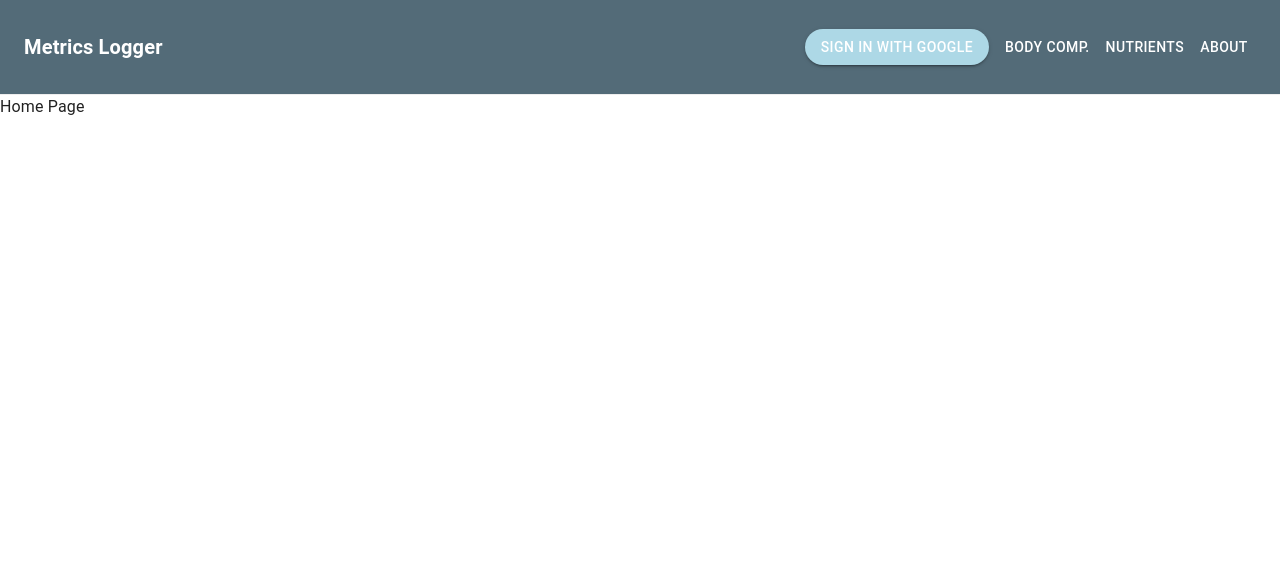
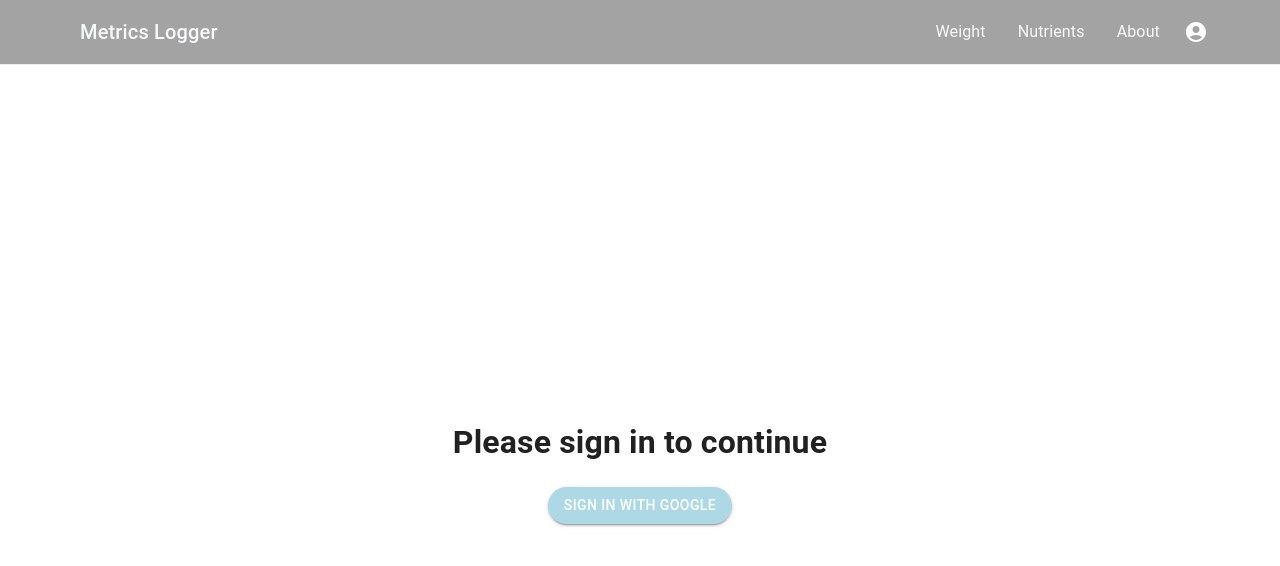
Before and after one commit to natantes/metrics_logger, a React (Create React App) app: page / in a window 1280 px wide. Shown: the top 566 px of the page. Built offline with nearby package versions, Linux system fonts and the light colour scheme; no server answers.

Commit message:
UI fixes

```diff
--- a/package.json
+++ b/package.json
@@ -5,6 +5,7 @@
   "dependencies": {
     "@emotion/react": "^11.11.1",
     "@emotion/styled": "^11.11.0",
+    "@mui/icons-material": "^5.14.18",
     "@mui/material": "^5.14.18",
     "@testing-library/jest-dom": "^5.17.0",
     "@testing-library/react": "^13.4.0",
--- a/public/index.html
+++ b/public/index.html
@@ -2,7 +2,12 @@
 <html lang="en">
   <head>
     <meta charset="utf-8" />
-    <link rel="icon" href="%PUBLIC_URL%/favicon.ico" />
+    <link rel="icon" href="%PUBLIC_URL%/Minimalist_Sandbox_Icon.png" />
+    <link
+      href="https://fonts.googleapis.com/css2?family=Montserrat:wght@400;700&display=swap"
+      rel="stylesheet"
+    />
+
     <meta name="viewport" content="width=device-width, initial-scale=1" />
     <meta name="theme-color" content="#000000" />
     <meta
@@ -24,7 +29,7 @@
       work correctly both with client-side routing and a non-root public URL.
       Learn how to configure a non-root public URL by running `npm run build`.
     -->
-    <title>React App</title>
+    <title>Metrics Logger</title>
   </head>
   <body>
     <noscript>You need to enable JavaScript to run this app.</noscript>
--- a/src/App.jsx
+++ b/src/App.jsx
@@ -1,6 +1,6 @@
 import React, { useState, useEffect, useContext } from "react";
 import { BrowserRouter, Routes, Route, Navigate } from "react-router-dom";
-import { Snackbar } from "@mui/material";
+import { Snackbar, Box } from "@mui/material";
 import { UserContext } from "./state/UserContext";
 import { Navbar } from "./components/Navbar";
 import { CssBaseline } from "@mui/material";
@@ -8,6 +8,8 @@ import { SignIn } from "./components/SignIn";
 import PrivateRoute from "./auth/PrivateRoute";
 import Weight from "./components/Weight";
 import { ThemeProvider, createTheme } from "@mui/material/styles";
+import { ComingSoon } from "./components/ComingSoon";
+import { LandingPage } from "./components/LandingPage";
 
 function App() {
   const { user } = useContext(UserContext);
@@ -57,7 +59,13 @@ function App() {
     <BrowserRouter>
       <ThemeProvider theme={theme}>
         <CssBaseline />
-        <Navbar />
+        <Box
+          sx={{
+            marginBottom: "60px",
+          }}
+        >
+          <Navbar />
+        </Box>
         <Routes>
           <Route path="/signin" element={<SignIn />} />
           <Route
@@ -68,7 +76,23 @@ function App() {
               </PrivateRoute>
             }
           />
-          <Route path="/" element={<div>Home Page</div>} />
+          <Route
+            path="/nutrients"
+            element={
+              <PrivateRoute>
+                <ComingSoon />
+              </PrivateRoute>
+            }
+          />
+          <Route
+            path="/about"
+            element={
+              <PrivateRoute>
+                <ComingSoon />
+              </PrivateRoute>
+            }
+          />
+          <Route path="/" element={<LandingPage />} />
           {!user && (
             <Route path="*" element={<Navigate replace to="/signin" />} />
           )}
--- a/src/components/Chart.jsx
+++ b/src/components/Chart.jsx
@@ -82,11 +82,10 @@ const StyledWeightChart = ({ data, unit }) => {
         data: sortedData.map((d) =>
           unit === "kg" ? d.weight : convertKgToLbs(d.weight)
         ),
-        fill: false,
         backgroundColor: "transparent",
         pointBorderWidth: 1,
         borderColor: "rgb(75, 192, 192)",
-        tension: 0.3,
+        tension: 0.2,
       },
     ],
   };
--- /dev/null
+++ b/src/components/ComingSoon.jsx
@@ -0,0 +1,17 @@
+import React from "react";
+import { Grid } from "@mui/material";
+
+export const ComingSoon = () => {
+  return (
+    <Grid
+      container
+      spacing={0}
+      direction="column"
+      alignItems="center"
+      justifyContent="center"
+      sx={{ minHeight: "100vh" }}
+    >
+      <h1>Coming Soon</h1>
+    </Grid>
+  );
+};
--- /dev/null
+++ b/src/components/LandingPage.jsx
@@ -0,0 +1,54 @@
+import React, { useContext, useEffect } from "react";
+import { Button, Grid } from "@mui/material";
+import { signInWithGoogle } from "../auth/auth";
+import { useNavigate } from "react-router-dom";
+import { UserContext } from "../state/UserContext";
+
+export const LandingPage = () => {
+  const navigate = useNavigate();
+  const { user } = useContext(UserContext);
+
+  // Handle sign-in
+  const handleSignIn = async () => {
+    try {
+      const user = await signInWithGoogle();
+      if (user) {
+        navigate("/weight");
+      }
+    } catch (error) {
+      console.error("Error signing in with Google: ", error);
+    }
+  };
+
+  // Use useEffect to navigate after user state changes
+  useEffect(() => {
+    if (user) {
+      navigate("/weight");
+    }
+  }, [user, navigate]);
+
+  return (
+    <Grid
+      container
+      spacing={0}
+      direction="column"
+      alignItems="center"
+      justifyContent="center"
+      sx={{ minHeight: "100vh" }}
+    >
+      <h1>Please sign in to continue</h1>
+      <Button
+        type="button"
+        variant="contained"
+        onClick={handleSignIn}
+        sx={{
+          bgcolor: "primary.main",
+          color: "white",
+          "&:hover": { bgcolor: "primary.dark" },
+        }}
+      >
+        Sign In with Google
+      </Button>
+    </Grid>
+  );
+};
--- a/src/components/Navbar.jsx
+++ b/src/components/Navbar.jsx
@@ -1,8 +1,16 @@
 import { UserContext } from "../state/UserContext";
 import React, { useContext } from "react";
+import {
+  AppBar,
+  Toolbar,
+  Typography,
+  Box,
+  IconButton,
+  Container,
+} from "@mui/material";
+import { signInWithGoogle, signOutUser } from "../auth/auth";
+import AccountCircleIcon from "@mui/icons-material/AccountCircle";
 import { Link } from "react-router-dom";
-import { AppBar, Toolbar, Typography, Box, Button } from "@mui/material";
-import { signInWithGoogle, signOutUser } from "../auth/auth";
 
 export const Navbar = () => {
   const { user, setUser } = useContext(UserContext);
@@ -12,64 +20,75 @@ export const Navbar = () => {
     setUser(null);
   };
 
+  // Define a common style for the links
+  const linkStyle = {
+    color: "rgb(248, 249, 250)",
+    "&:hover": {
+      fontfamily: "Montserrat",
+      cursor: "pointer",
+      color: "rgb(233, 236, 239)",
+      transform: "scale(1.05)",
+      transition: "transform 1s",
+    },
+    marginX: 2, // Horizontal margin for each link
+  };
+
   return (
     <AppBar
-      position="static"
+      position="fixed"
       style={{
-        background: "#536b78",
+        background: "rgba(124, 124, 124, 0.7)",
         boxShadow: "none",
         borderBottom: "1px solid #eeeeee",
-        paddingTop: "15px",
-        paddingBottom: "15px",
+        zIndex: 1100,
       }}
     >
-      <Toolbar>
-        <Typography
-          variant="h6"
-          color="inherit"
-          noWrap
-          style={{ color: "white", fontWeight: "bold" }}
-        >
+      <Container>
+        <Toolbar disableGutters>
+          <Link to="/" style={{ textDecoration: "none" }}>
+            <Typography variant="h6" noWrap sx={linkStyle}>
               Metrics Logger
             </Typography>
+          </Link>
           <Box sx={{ flexGrow: 1 }} />
+          <Link to="/weight" style={{ textDecoration: "none" }}>
+            <Typography sx={linkStyle}>Weight</Typography>
+          </Link>
+          <Link to="/nutrients" style={{ textDecoration: "none" }}>
+            <Typography sx={linkStyle}>Nutrients</Typography>
+          </Link>
+          <Link to="/about" style={{ textDecoration: "none" }}>
+            <Typography sx={linkStyle}>About</Typography>
+          </Link>
           {user ? (
-          <div>
-            <span>Welcome, {user.displayName}</span>
-            <Button
-              type="submit"
-              variant="contained"
-              sx={{ margin: "8px" }}
-              style={{ color: "white" }}
-              onClick={signOutUser}
+            <IconButton
+              onClick={handleSignOut}
+              sx={{
+                color: "rgb(214, 239, 255)",
+                "&:hover": {
+                  color: "#a9d0f5",
+                  transform: "scale(1.1)",
+                },
+              }}
             >
-              Sign Out
-            </Button>
-          </div>
+              <AccountCircleIcon />
+            </IconButton>
           ) : (
-          <Button
-            type="submit"
-            variant="contained"
-            sx={{ margin: "8px" }}
-            style={{ color: "white" }}
+            <IconButton
               onClick={signInWithGoogle}
+              sx={{
+                color: "white",
+                "&:hover": {
+                  color: "#a9d0f5",
+                  transform: "scale(1.1)",
+                },
+              }}
             >
-            Sign In with Google
-          </Button>
+              <AccountCircleIcon />
+            </IconButton>
           )}
-        <Link to="/weight" style={{ textDecoration: "none", color: "white" }}>
-          <Button color="inherit">Body Comp.</Button>
-        </Link>
-        <Link
-          to="/nutrients"
-          style={{ textDecoration: "none", color: "white" }}
-        >
-          <Button color="inherit">Nutrients</Button>
-        </Link>
-        <Link to="/about" style={{ textDecoration: "none", color: "white" }}>
-          <Button color="inherit">About</Button>
-        </Link>
         </Toolbar>
+      </Container>
     </AppBar>
   );
 };
--- a/src/components/Weight.jsx
+++ b/src/components/Weight.jsx
@@ -74,8 +74,9 @@ function Weight() {
     // Clear the weights when there is no user or when the user changes
     setWeights([]);
 
+    let unsubscribe = () => {};
+
     if (user) {
-      fetchWeights(user.uid);
       const weightsRef = collection(db, "weights");
       const q = query(
         weightsRef,
@@ -84,7 +85,7 @@ function Weight() {
       );
 
       // Subscribe to onSnapshot and store the unsubscribe function
-      const unsubscribe = onSnapshot(q, (querySnapshot) => {
+      unsubscribe = onSnapshot(q, (querySnapshot) => {
         const weightsData = querySnapshot.docs
           .map((doc) => ({
             id: doc.id,
@@ -92,15 +93,14 @@ function Weight() {
             timestamp: doc.data().timestamp.toDate(),
           }))
           .sort((a, b) => a.timestamp - b.timestamp);
-        console.log("CURRENT WEIGHT DATA IS");
-        console.log(weightsData);
+
         setWeights(weightsData);
       });
+    }
 
-      // Return the unsubscribe function to be called when the component unmounts
-      // or when the user changes
-      return unsubscribe;
-    }
+    // Return the unsubscribe function to be called when the component unmounts
+    // or when the user changes
+    return unsubscribe;
   }, [user]);
 
   const fetchWeights = async (userId) => {
@@ -149,25 +149,6 @@ function Weight() {
       );
     };
   }, []);
-
-  // useEffect(() => {
-  //   const weightsRef = collection(db, "weights");
-  //   const q = query(weightsRef, orderBy("timestamp"));
-
-  //   const unsubscribe = onSnapshot(q, (querySnapshot) => {
-  //     const weightsData = querySnapshot.docs
-  //       .map((doc) => ({
-  //         id: doc.id,
-  //         weight: doc.data().weight,
-  //         timestamp: doc.data().timestamp.toDate(),
-  //       }))
-  //       .sort((a, b) => a.timestamp - b.timestamp);
-
-  //     setWeights(weightsData);
-  //   });
-
-  //   return () => unsubscribe(); // Clean up the listener
-  // }, []);
 
   const handleSubmit = async (e) => {
     const parsedWeight = parseFloat(weight);
@@ -296,14 +277,14 @@ function Weight() {
         <Box
           sx={{
             border: 2,
-            borderColor: "black", // gray color
-            borderRadius: 2,
+            borderColor: "black",
+            borderRadius: 4,
             padding: 3,
-            width: "65%", // Adjust this as needed
+            width: "65%",
             height: "auto",
             margin: "auto", // Center the box
             marginTop: "30px",
-            maxHeight: "300px", // Adjust as needed
+            maxHeight: "300px",
             overflowY: "auto",
           }}
         >
```
Also changed, not shown: public/Minimalist_Sandbox_Icon.png (added), 1 other file (tests, documents, lock files or other folders). Lines whose indentation alone changed are shown as unchanged.
